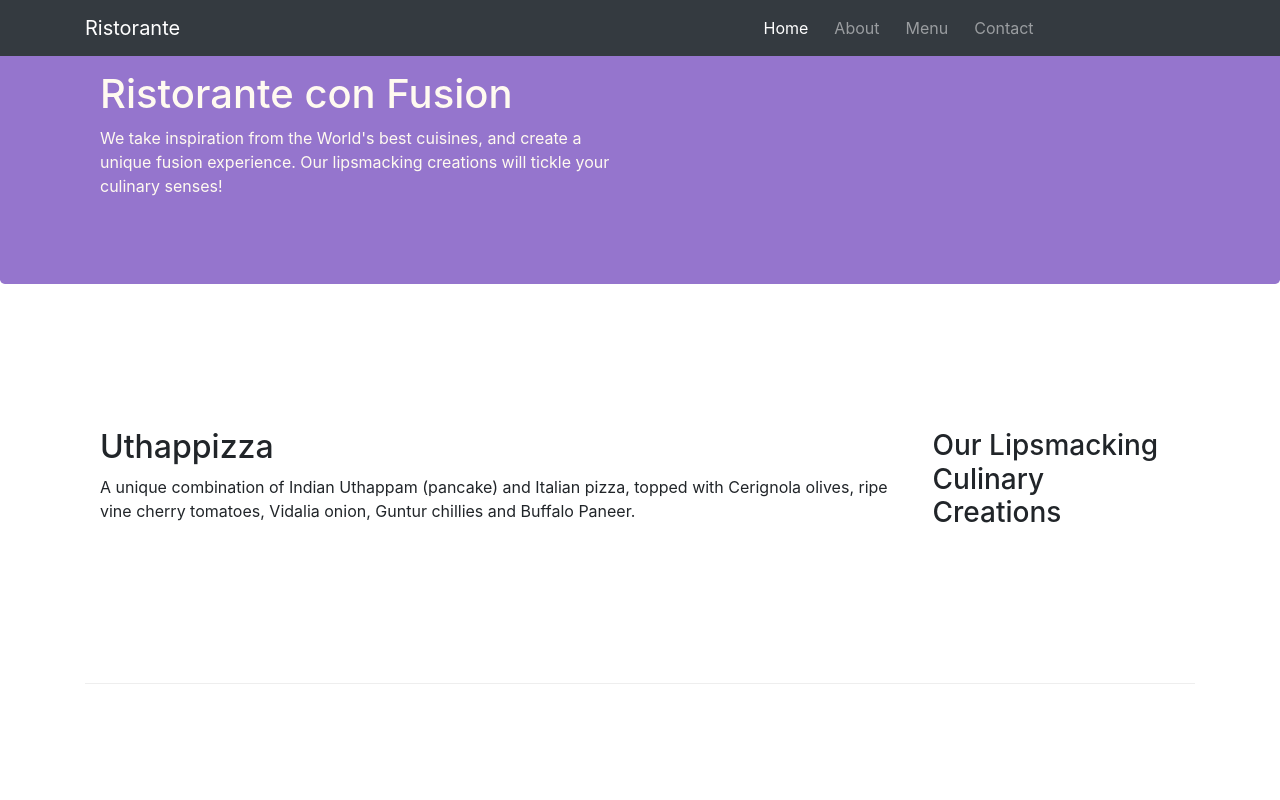
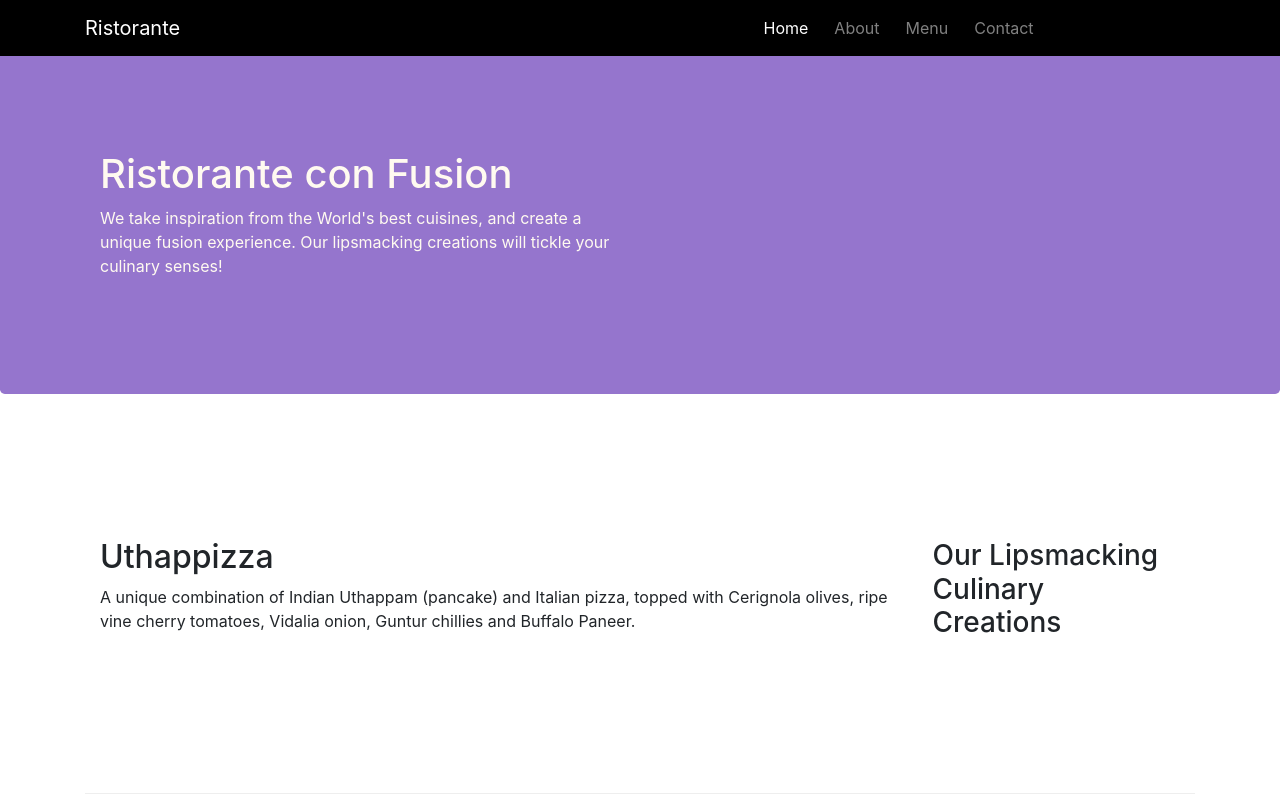
Before and after one commit to manumanoj4540/Bootstrap4, a website: page index.html in a window 1280 px wide. Shown: the top 800 px of the page. Drawn offline with nearby package versions, Linux system fonts and the light colour scheme.

Commit message:
CSS improvements

```diff
--- a/css/style.css
+++ b/css/style.css
@@ -17,7 +17,7 @@
 }
 
 .jumbotron {
-    padding:70px 30px 70px 30px;
+    padding:100px 30px 100px 30px;
     margin:0px auto;
     background: #9575CD ;
     color:floralwhite;
@@ -43,3 +43,12 @@ margin-left: 55% ;
 .navbar-listing li {
     padding-left: 10px ;
 }
+
+body{
+    padding: 50px 0px 0px 0px ;
+    z-index: 0;
+}
+
+.navbar-dark{
+    background-color: black;
+}
--- a/index.html
+++ b/index.html
@@ -16,7 +16,7 @@
 
 <body>
 
-    <nav class="navbar navbar-dark navbar-expand-sm bg-dark fixed-top">
+    <nav class="navbar navbar-dark navbar-expand-sm fixed-top">
         <div class="container">
             <a class="navbar-brand" href="#">Ristorante</a>
 
```
Also changed, not shown: aboutus.html (+1 -1 lines).
